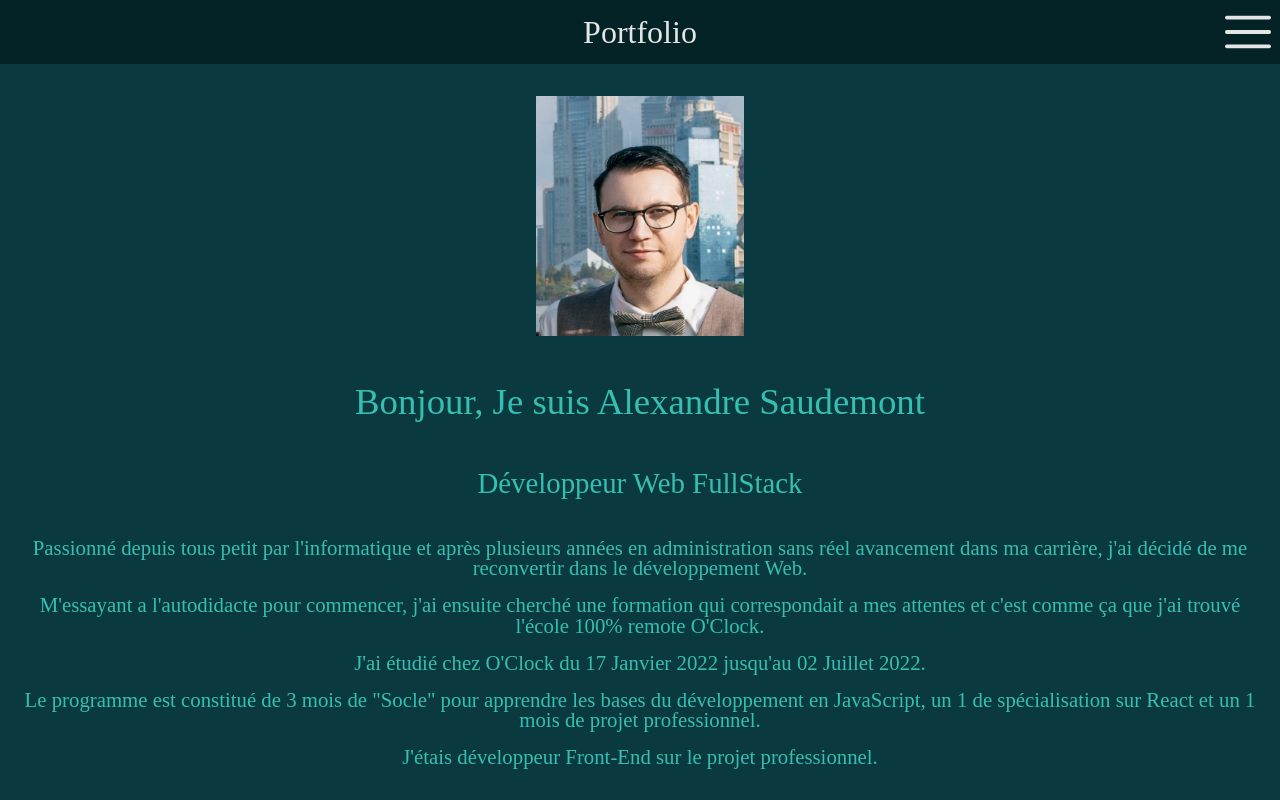
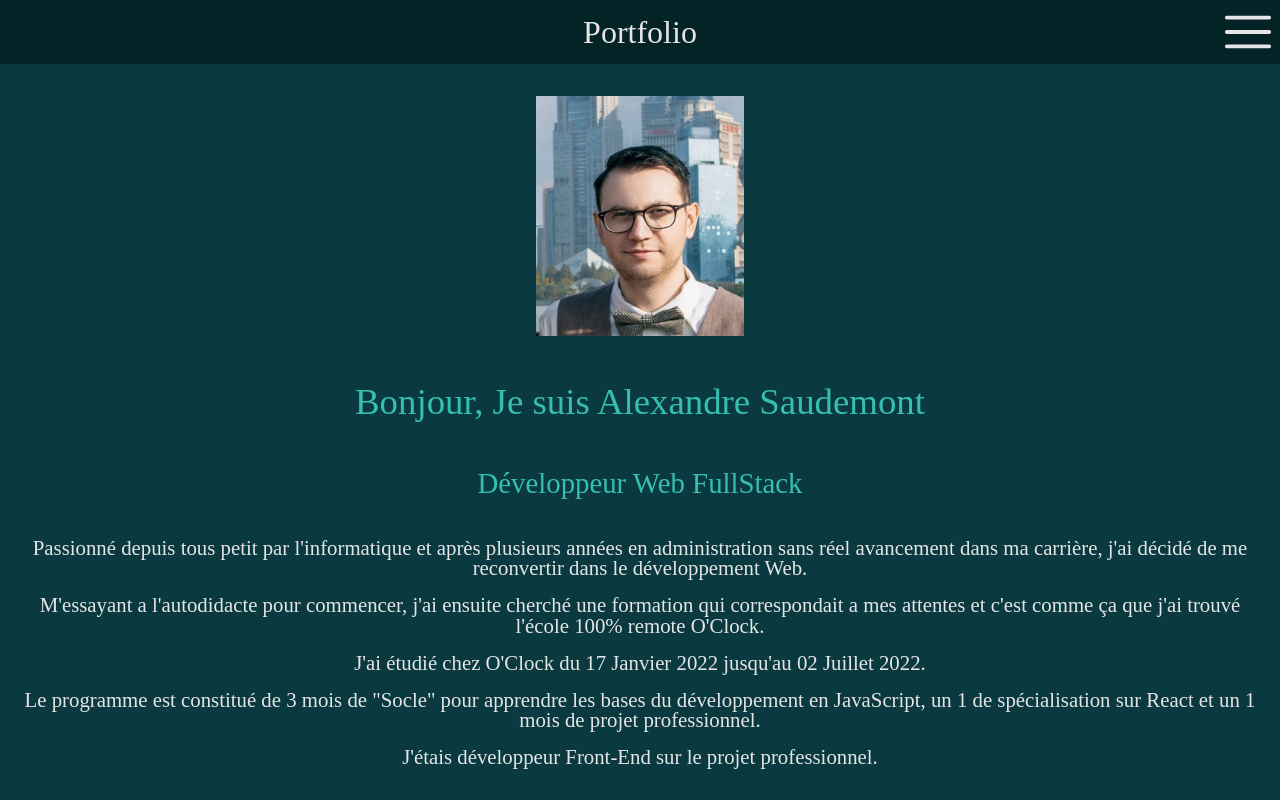
Before and after one commit to Alexandre-Saudemont/Portfolio, a React (Create React App) app: page /AboutMe in a window 1280 px wide. Built offline with nearby package versions, Linux system fonts and the light colour scheme.

Commit message:
Fix barre de navigation avec NavLink

```diff
--- a/src/Components/AboutMe/AboutMe.css
+++ b/src/Components/AboutMe/AboutMe.css
@@ -30,7 +30,7 @@
 }
 
 .aboutme-p{
-    color: var(--color-text);
+    color: var(--color-title);
     font-size: 1.3rem;
     justify-content: center;
     text-align: center;
--- a/src/Components/Header/Header.js
+++ b/src/Components/Header/Header.js
@@ -29,7 +29,6 @@ function Header() {
             {/* Affichage conditionnel : Si  mon toggleMenu est true alors, j'affiche la NavBar */}
             {toggleMenu &&
                 <NavBar
-
                     setToggleMenu={setToggleMenu}
                 />
 
--- a/src/Components/NavBar/NavBar.js
+++ b/src/Components/NavBar/NavBar.js
@@ -1,16 +1,18 @@
-import React from 'react';
-import { NavLink, Link } from 'react-router-dom';
+
+import { NavLink } from 'react-router-dom';
 import './NavBar.css'
 
 function NavBar({ setToggleMenu }) {
+
+
 
     return (
         <div className='container-navbar'>
             <nav className='navbar'>
                 <ul className='navbar-items'>
-                    <Link className='navbar-navlink' to="/" state={{ setToggleMenu: { setToggleMenu } }}>
+                    <NavLink className='navbar-navlink' to="/" onClick={() => { setToggleMenu(false) }}>
                         Accueil
-                    </Link>
+                    </NavLink>
                     <NavLink className='navbar-navlink' to="/Projects" state={{ setToggleMenu: { setToggleMenu } }}>
                         Projets
                     </NavLink>
```
